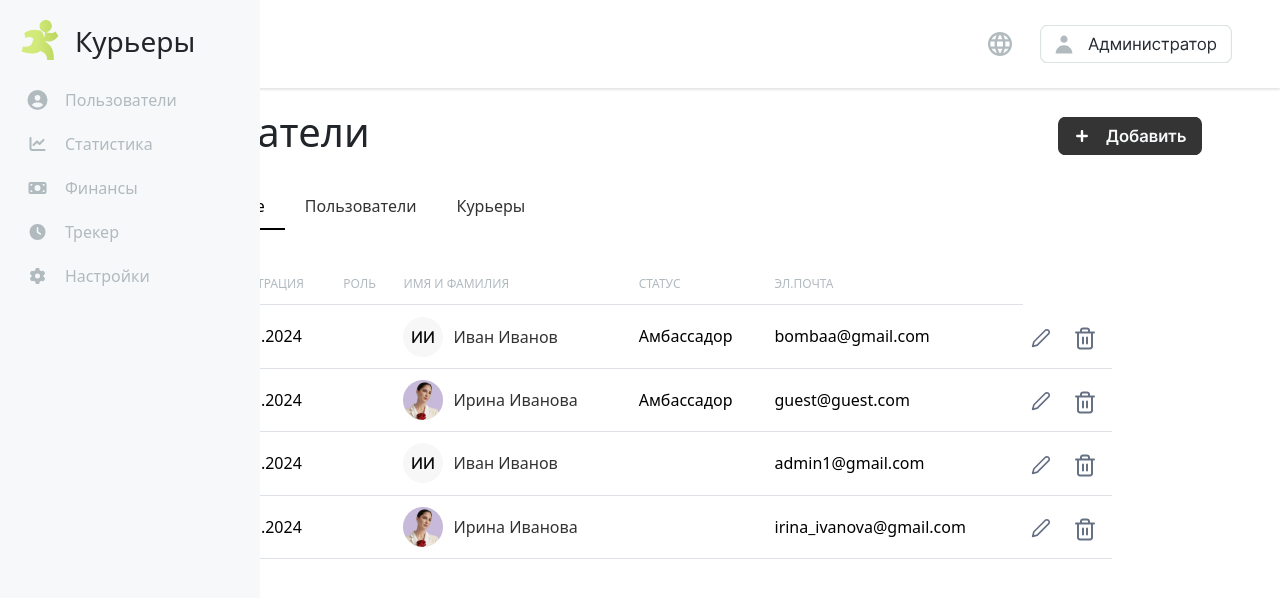
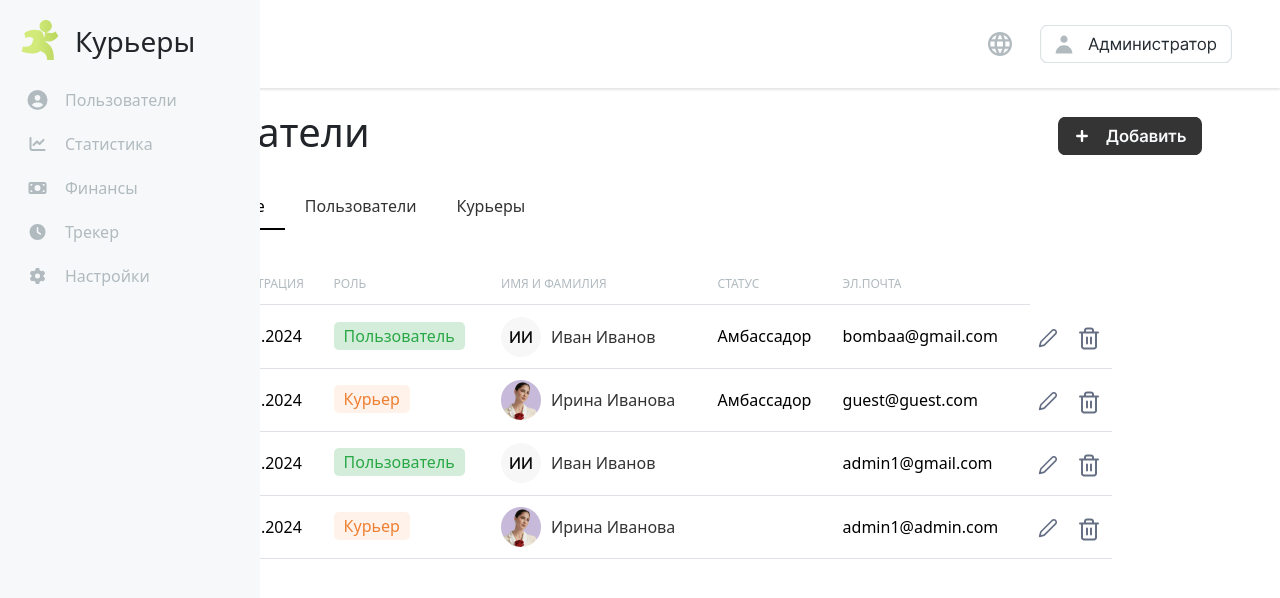
Before and after one commit to the1danie/DeliveryAppReact, a React (Vite) app: page /users in a window 1280 px wide. Shown: the top 598 px of the page. Built offline with nearby package versions, Linux system fonts and the light colour scheme.

Commit message:
edit users page

```diff
--- a/src/components/Users/AllUsers/SubCategory/Category.css
+++ b/src/components/Users/AllUsers/SubCategory/Category.css
@@ -69,6 +69,17 @@ table {
     display: inline-block; /*   Установлено inline-block для уменьшенного фона */
 }
 
+.rect-red {
+    margin-top: 5px;
+    white-space: nowrap; /* Prevent text wrapping */
+    background-color: rgba(239, 49, 49, 0.1); /* Светло-зелёный фон */
+    color: #ef3131; /* Зелёный текст */
+    padding: 2px 10px; /* Уменьшенные внутренние отступы */
+    border-radius: 5px; /* Закруглённые углы */
+    text-align: center;
+    display: inline-block; /*   Установлено inline-block для уменьшенного фона */
+}
+
 .rect-grey {
     margin-top: 5px;
     white-space: nowrap; /* Prevent text wrapping */
--- a/src/components/Users/AllUsers/SubCategory/Category.jsx
+++ b/src/components/Users/AllUsers/SubCategory/Category.jsx
@@ -8,16 +8,7 @@ import Trash from "../../../../assets/Trash.svg";
 import { role } from "../../../../../axiosStore"; // Import the role function
 
 const Category = ({ filter }) => {
-  const [userRoles, setUserRoles] = useState({});
-  const [tokens, setTokens] = useState({ accessToken: '', refreshToken: '' });
-
-  useEffect(() => {
-    const accessToken = localStorage.getItem('accessToken');
-    const refreshToken = localStorage.getItem('refreshToken');
-    setTokens({ accessToken, refreshToken });
-  }, []);
-
-  const users = [
+  const [users, setUsers] = useState([
     {
       date: "01.01.2024",
       role: "Пользователь",
@@ -48,41 +39,59 @@ const Category = ({ filter }) => {
     {
       date: "01.01.2024",
       role: "Курьер",
+      role_number: 3,
       name: "Ирина Иванова",
       status: "",
-      email: "irina_ivanova@gmail.com",
+      email: "admin1@admin.com",
       avatar: AvatarSecond,
     },
-  ];
+  ]);
+
+  const [tokens, setTokens] = useState({ accessToken: '', refreshToken: '' });
+
+  useEffect(() => {
+    const accessToken = localStorage.getItem('accessToken');
+    const refreshToken = localStorage.getItem('refreshToken');
+    setTokens({ accessToken, refreshToken });
+  }, []);
+
+  const roleMapping = {
+    "Courier": "Курьер",
+    "Client": "Пользователь",
+    "Admin": "Админ",
+    // Add other mappings as needed
+  };
+
+  const fetchUserRoles = async () => {
+    let updatedUsers = [...users];
+    for (let user of updatedUsers) {
+      try {
+        const response = await role(user.email, user.role_number, tokens.accessToken, tokens.refreshToken);
+        user.role = roleMapping[response.user_type] || response.user_type; // Update role directly
+      } catch (error) {
+        console.error(`Failed to fetch role for ${user.email}:`, error);
+        user.role = ""; // Set empty string if the request fails
+      }
+    }
+    setUsers(updatedUsers);
+  };
+
+  useEffect(() => {
+    if (tokens.accessToken && tokens.refreshToken) {
+      fetchUserRoles();
+    }
+  }, [tokens]); // Run when tokens are set
 
   const filterUsersByRole = (users, role) => {
+    console.log(`Filtering users by role: ${role}`); // Debug log
     if (role === "Все") {
       return users;
     }
     return users.filter(user => user.role === role);
   };
 
-  const fetchUserRoles = async (users) => {
-    let roles = {};
-    for (let user of users) {
-      try {
-        const response = await role(user.email, user.role_number, tokens.accessToken, tokens.refreshToken);
-        roles[user.email] = response.user_type;
-      } catch (error) {
-        console.error(`Failed to fetch role for ${user.email}:`, error);
-        roles[user.email] = ""; // Set empty string if the request fails
-      }
-    }
-    setUserRoles(roles);
-  };
-
-  useEffect(() => {
-    if (tokens.accessToken && tokens.refreshToken) {
-      fetchUserRoles(users);
-    }
-  }, [tokens]); // Run when tokens are set
-
   const filteredUsers = filterUsersByRole(users, filter);
+  console.log("Filtered Users:", filteredUsers); // Debug log
 
   return (
       <div className="container-category">
@@ -102,16 +111,20 @@ const Category = ({ filter }) => {
                 <tr key={index}>
                   <td className="data">{user.date}</td>
                   <td>
-                  <span className={userRoles[user.email] === "Courier" ? "rect-orange" : "rect-green"}
-                        style={{display: userRoles[user.email] ? '' : 'none'}}>
-                      {userRoles[user.email]}
+                    <span className={user.role === "Пользователь"
+                        ? "rect-green"
+                        : user.role === "Курьер"
+                            ? "rect-orange"
+                            : "rect-red"}
+                          style={{display: user.role ? '' : 'none'}}>
+                      {user.role || ""}
                     </span>
                   </td>
                   <td className="img-container">
                     <div style={{display: "flex"}}>
                       <img src={user.avatar} alt="Profile"/>
                       <div className="img-text">
-                      <span>{user.name}</span>
+                        <span>{user.name}</span>
                       </div>
                     </div>
                   </td>
```
